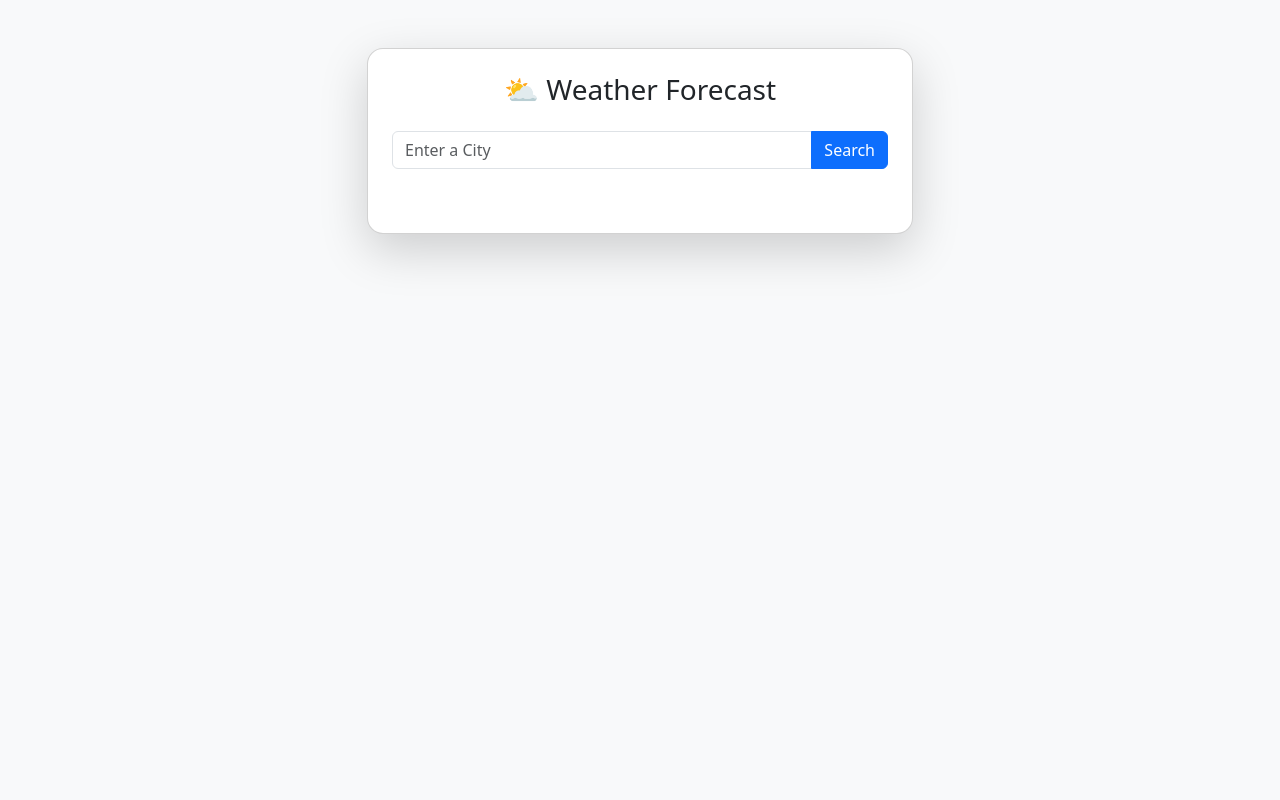
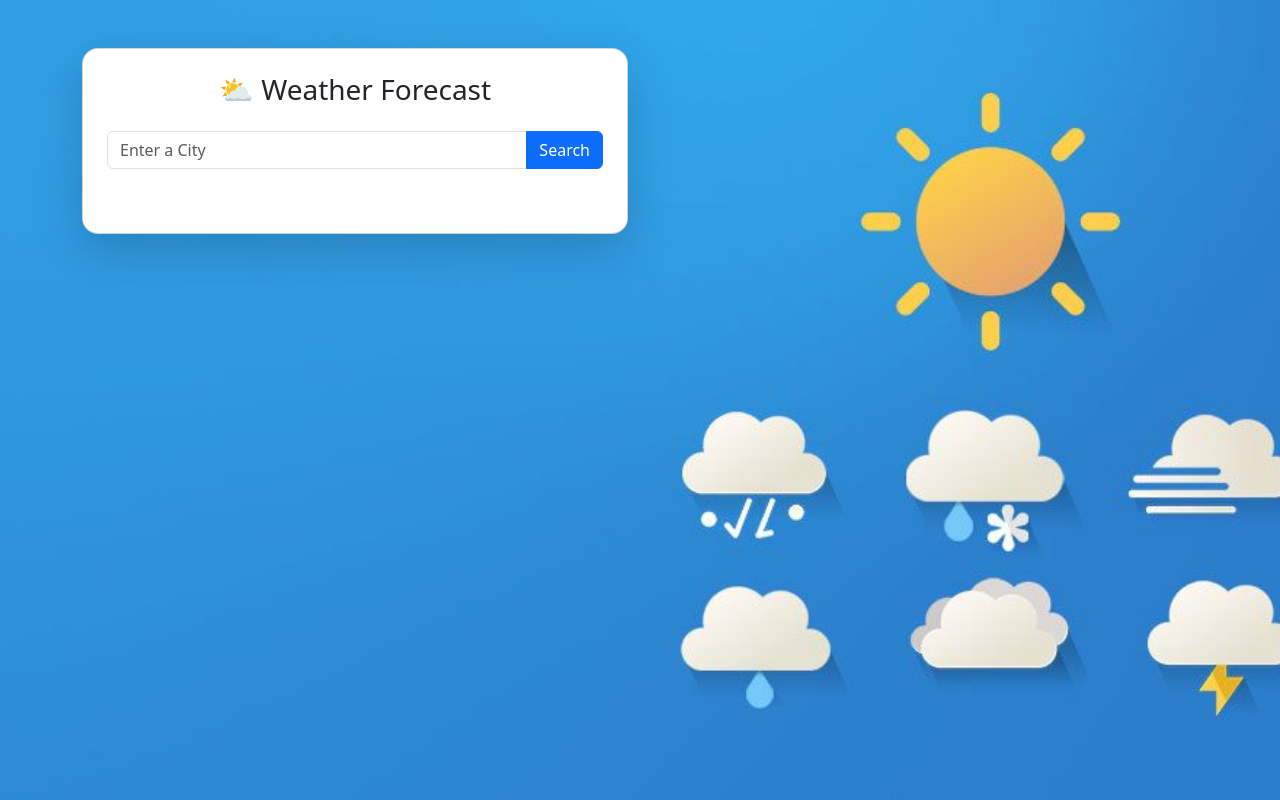
Before and after one commit to Vasuki-84/weather_Application, a plain HTML site: page index.html in a window 1280 px wide. Drawn offline with nearby package versions, Linux system fonts and the light colour scheme.

Commit message:
added background image

```diff
--- a/index.html
+++ b/index.html
@@ -10,7 +10,7 @@
 </head>
 <body class="bg-light" id="background">
     <div class="container py-5">
-        <div class="row justify-content-center">
+        <div class="row justify-content-start">
             <div class="col-md-6">
                 <div class="card shadow-lg rounded-4 p-4">
 
--- a/style.css
+++ b/style.css
@@ -1,4 +1,9 @@
 #background {
 
-    background-image: url("");
+    background-image: url("./pictures/weatherForecastBackground.jpg");
+    background-position: center;
+    background-size: cover;
+    background-repeat: no-repeat;
+    height: 100vh;
+
 }
```
